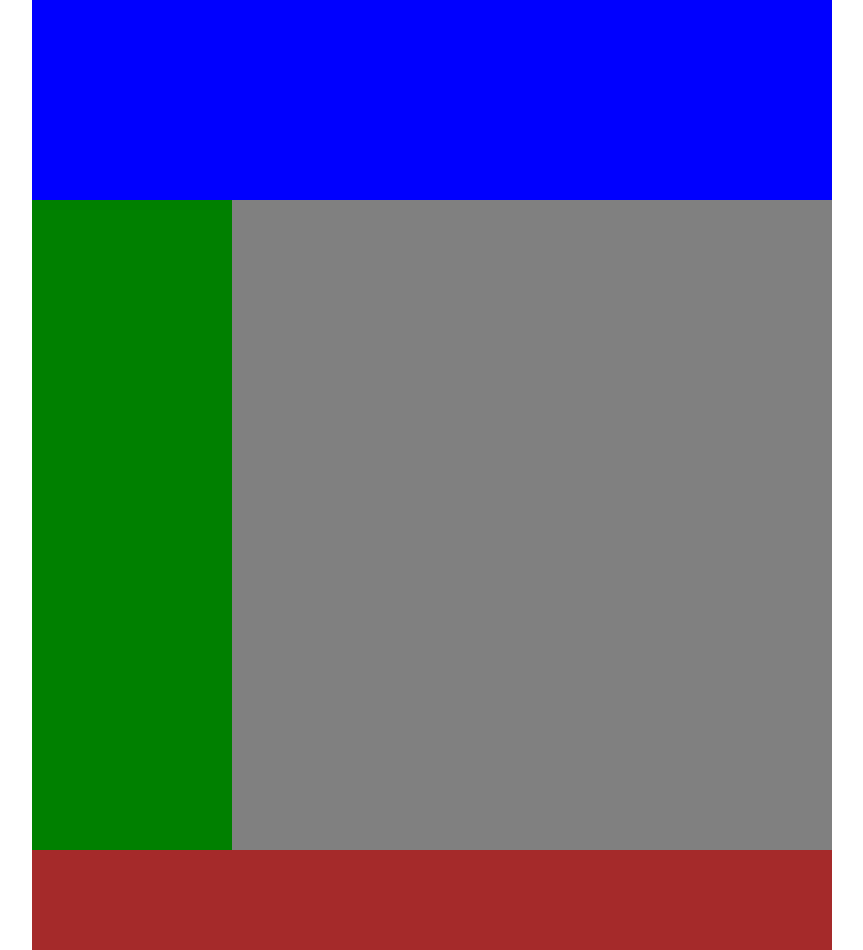
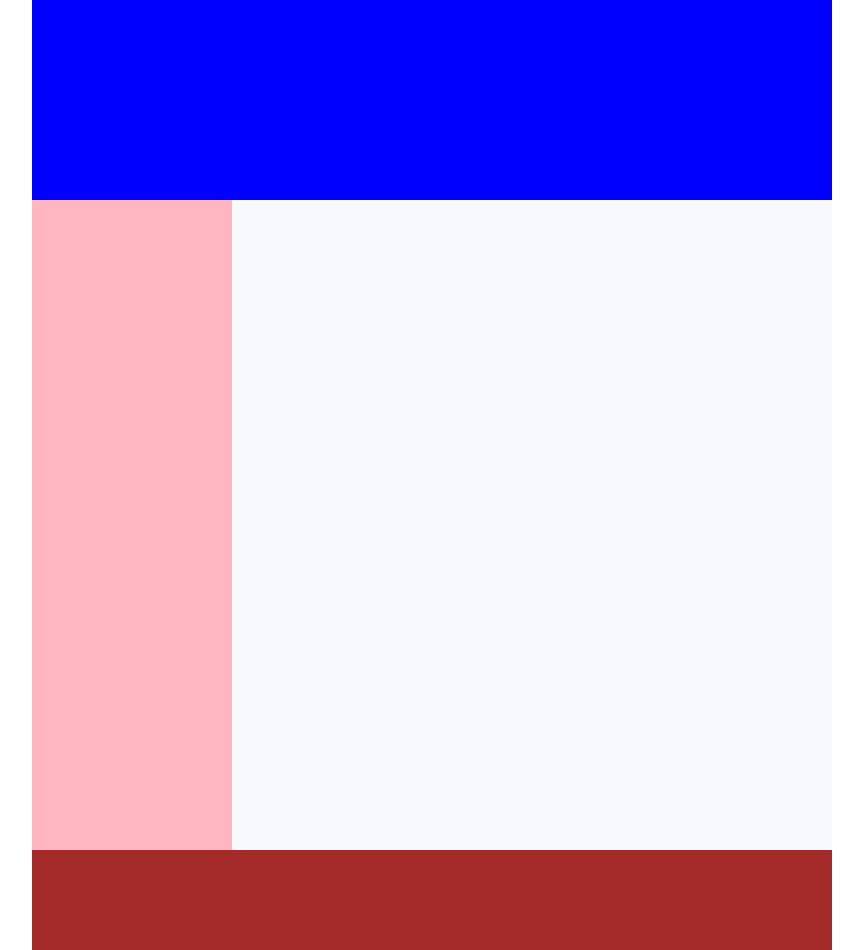
Before and after one commit to ArvidQuarshie/moringasunrise, a plain HTML site: page index.html in a window 1280 px wide. Shown: the whole page, without its empty margins (208-1071 px from the left). Drawn offline with Linux system fonts and the light colour scheme.

Commit message:
changed the colors

```diff
--- a/main.css
+++ b/main.css
@@ -9,7 +9,7 @@ body{
     width: 200px;
     height: 650px;
     float:left;
-    background-color:green;
+    background-color:lightpink;
 
     }
 #wrapper{
@@ -23,7 +23,7 @@ body{
       width: 800px;
     height: 200px;
 
-    background-color:green;
+    background-color:lightpink;
 
 }
 #header{
@@ -50,7 +50,7 @@ body{
      width: 600px;
     height: 650px;
     float:right;
-    background-color:grey;
+    background-color:ghostwhite;
 
 
 }
```
